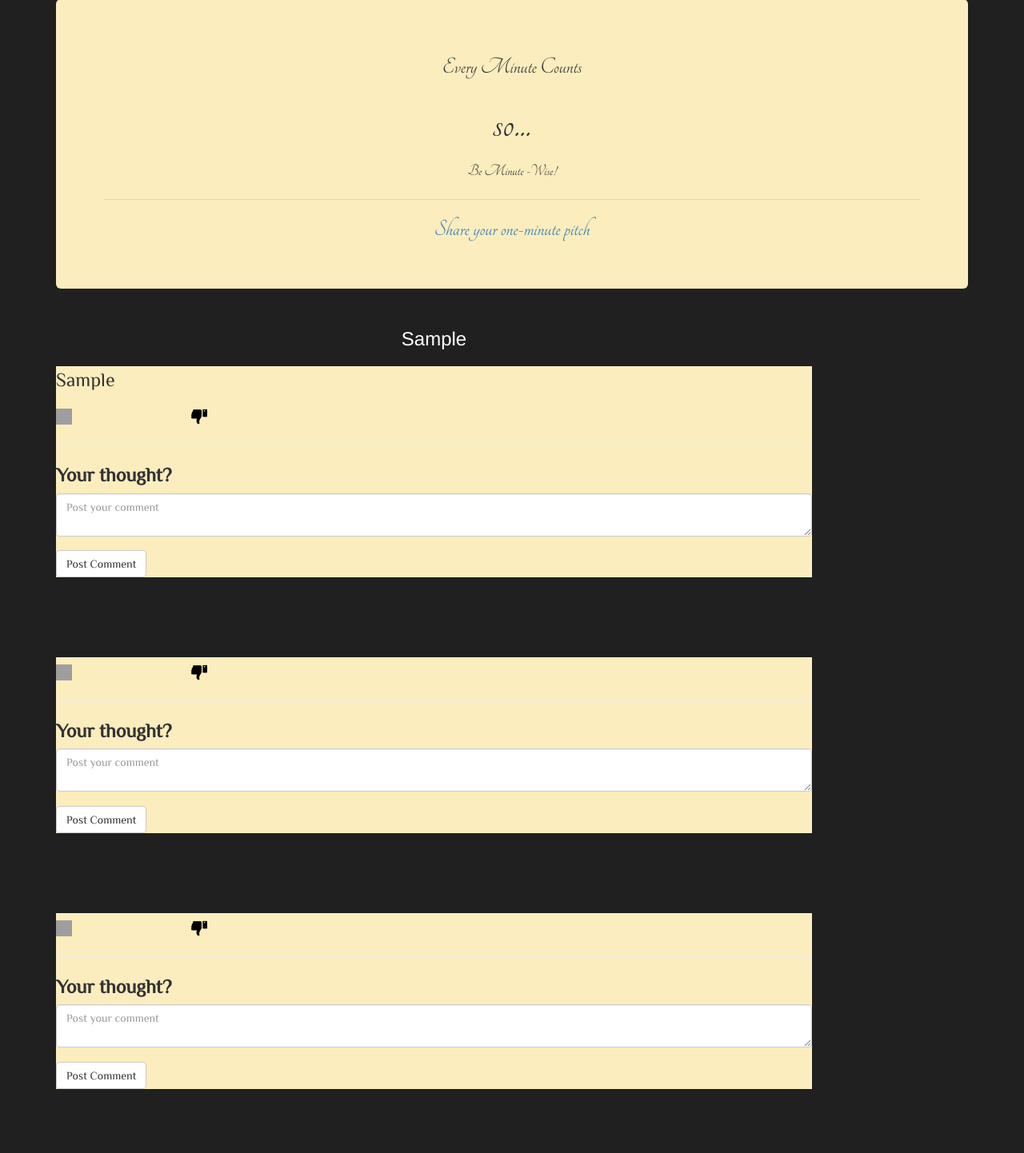
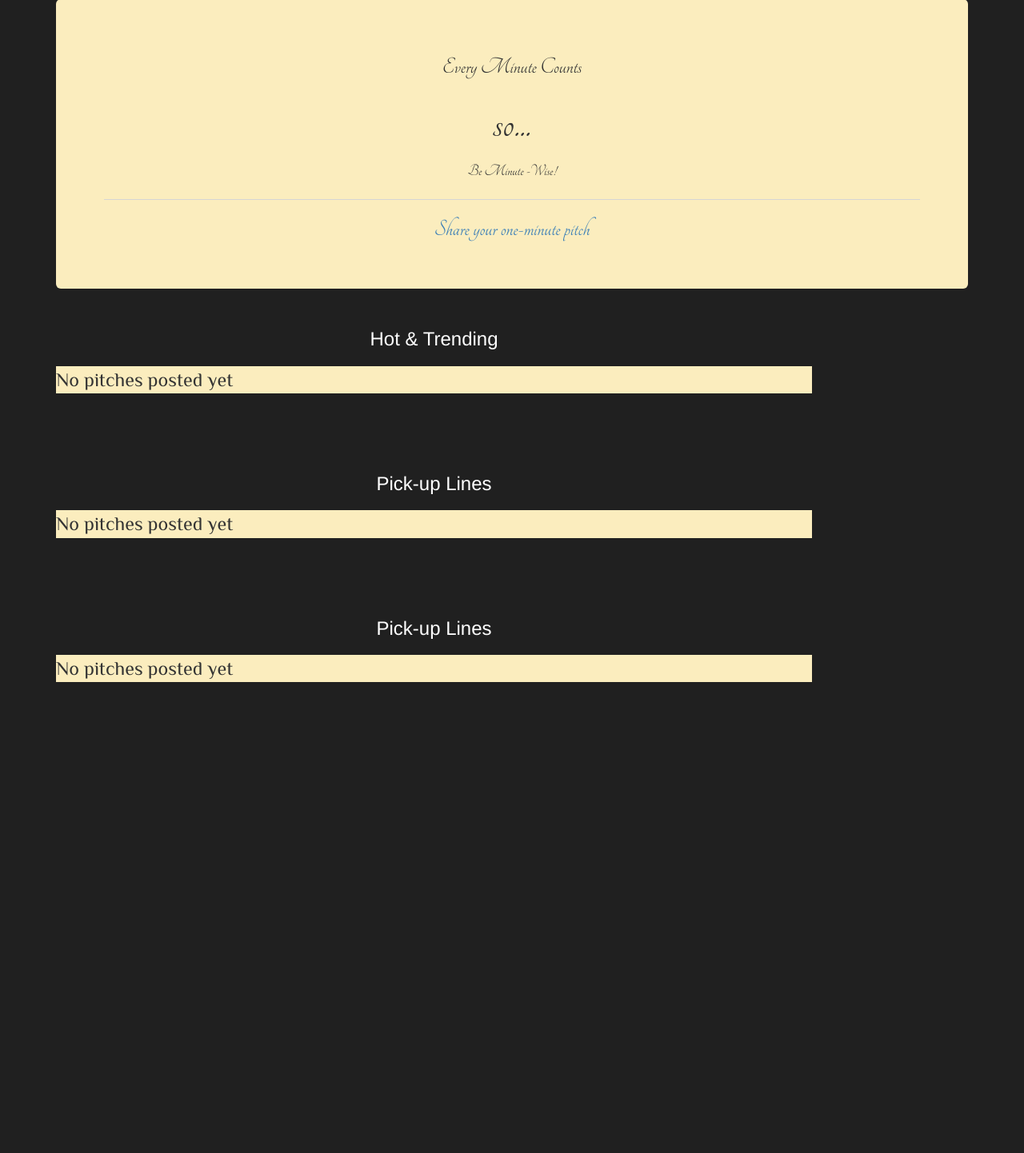
Before and after one commit to RkNyra/Minute-Wise, a Flask app: page /pitches in a window 1280 px wide. Shown: the part 113-1555 px from the top of the page at 80% size. After the commit the page ends 966 px from the top, so only its background shows below. Run offline with Flask 2, Linux system fonts and the light colour scheme; tables that the repository leaves empty hold one stand-in row (values such as "Sample post"); some libraries are stand-ins or nearby versions; some web fonts are replaced; grey boxes are pictures that could not be loaded.

Commit message:
create an area to notify a user that there are no pitches posted when a user navigates to a category that has no pitches yet

```diff
--- a/app/main/views.py
+++ b/app/main/views.py
@@ -121,13 +121,15 @@
     '''
     View pitches page function that returns the pitches page and its details
     '''
-    pitches = Pitch.query.all()
+    catOnePitches = Pitch.query.filter_by(category='Hot & Trending').first()
+    catTwoPitches = Pitch.query.filter_by(category='Pick-Up Lines').first()
+    catThreePitches = Pitch.query.filter_by(category='Love & Life').first()
 
-    categoryOne = Pitch.query.filter_by(id=1).first()
-    catTwo = Pitch.query.filter_by(id=2).first()
-    catThree = Pitch.query.filter_by(id=3).first()
+    categoryOne = Pitch.query.filter_by(category='Hot & Trending').first()
+    catTwo = Pitch.query.filter_by(category='Pick-Up Lines').first()
+    catThree = Pitch.query.filter_by(category='Love & Life').first()
 
 
     comment_form = CommentForm()
 
-    return render_template('/pitches.html', pitches=pitches, categoryOne=categoryOne, catTwo=catTwo, catThree=catThree, CommentForm=comment_form)
+    return render_template('/pitches.html', catOnePitches=catOnePitches, catTwoPitches=catTwoPitches, catThreePitches=catThreePitches, categoryOne=categoryOne, catTwo=catTwo, catThree=catThree, CommentForm=comment_form)
--- a/app/templates/pitches.html
+++ b/app/templates/pitches.html
@@ -1,10 +1,9 @@
 {% extends 'base.html'%} {% import 'bootstrap/wtf.html' as wtf%} {% block
 content %}
 <div class="container">
-
   <!-- Hot & Trending Pitches -->
   <div class="row d-flex justify-content-center" id="hot">
-    {% if pitches %}
+    {% if catOnePitches %}
     <div class="col-md-10 categoryTitle">
       <h3 class="text-center">{{ categoryOne.category }}</h3>
 
@@ -39,12 +38,11 @@
           </div>
         </div>
       </div>
-
     </div>
     {% else %}
 
     <div class="col-md-10 categoryTitle">
-        <h3 class="text-center"> Hot & Trending</h3>
+      <h3 class="text-center">Hot & Trending</h3>
 
       <div class="card">
         <div class="card-body">
@@ -53,33 +51,26 @@
           <p class="card-text">
             No pitches posted yet
           </p>
-
+        </div>
       </div>
     </div>
 
-    </div>
-
     {% endif %}
-
   </div>
 
   <!-- Pick-up Lines -->
   <div class="row d-flex justify-content-center" id="pickUp">
-      {% if pitches %}
+    {% if catTwoPitches %}
 
     <div class="col-md-10 categoryTitle">
-        <h3 class="text-center">{{ catTwo.category }}
-        </h3>
-
+      <h3 class="text-center">{{ catTwo.category }}</h3>
 
       <div class="card">
         <div class="card-body">
           <h3 class="card-title text-center"></h3>
 
           <p class="card-text">
-
             {{ catTwo.pitch }}
-
           </p>
 
           <!-- Like/Dislike Buttons -->
@@ -105,12 +96,11 @@
           </div>
         </div>
       </div>
-
     </div>
 
     {% else %}
     <div class="col-md-10 categoryTitle">
-        <h3 class="text-center"> Pick-up Lines</h3>
+      <h3 class="text-center">Pick-up Lines</h3>
 
       <div class="card">
         <div class="card-body">
@@ -119,31 +109,25 @@
           <p class="card-text">
             No pitches posted yet
           </p>
-
         </div>
       </div>
-
     </div>
     {% endif %}
-
   </div>
 
   <!-- Love & Life Pitches-->
-  <div class="row d-flex justify-content-center" id="lnl">
-      {% if pitches %}
+  <div class="row d-flex justify-content-center" id="pickUp">
+      {% if catThreePitches %}
 
       <div class="col-md-10 categoryTitle">
-        <h3 class="text-center"> {{ catThree.category }}
-        </h3>
+        <h3 class="text-center">{{ catThree.category }}</h3>
 
         <div class="card">
           <div class="card-body">
             <h3 class="card-title text-center"></h3>
 
             <p class="card-text">
-
               {{ catThree.pitch }}
-
             </p>
 
             <!-- Like/Dislike Buttons -->
@@ -162,18 +146,18 @@
                   alt="Down-Vote"
               /></a>
             </div>
-          <hr />
+            <hr/>
             <div>
               <!-- post comment -->
               {{ wtf.quick_form(CommentForm) }}
             </div>
           </div>
         </div>
+      </div>
 
-    </div>
       {% else %}
       <div class="col-md-10 categoryTitle">
-        <h3 class="text-center"> Love & Life </h3>
+        <h3 class="text-center">Pick-up Lines</h3>
 
         <div class="card">
           <div class="card-body">
@@ -182,10 +166,8 @@
             <p class="card-text">
               No pitches posted yet
             </p>
-
           </div>
         </div>
-
       </div>
       {% endif %}
     </div>
```
Lines whose indentation alone changed are shown as unchanged.
